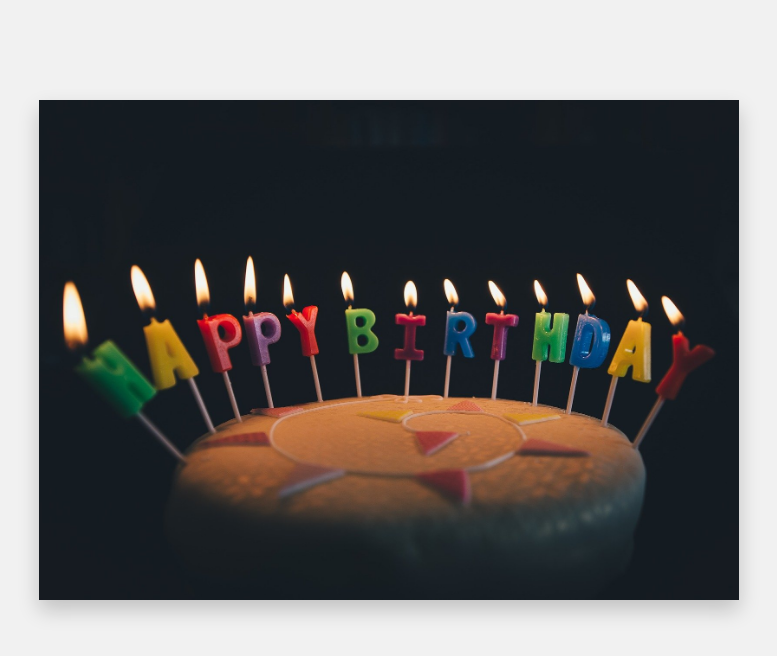
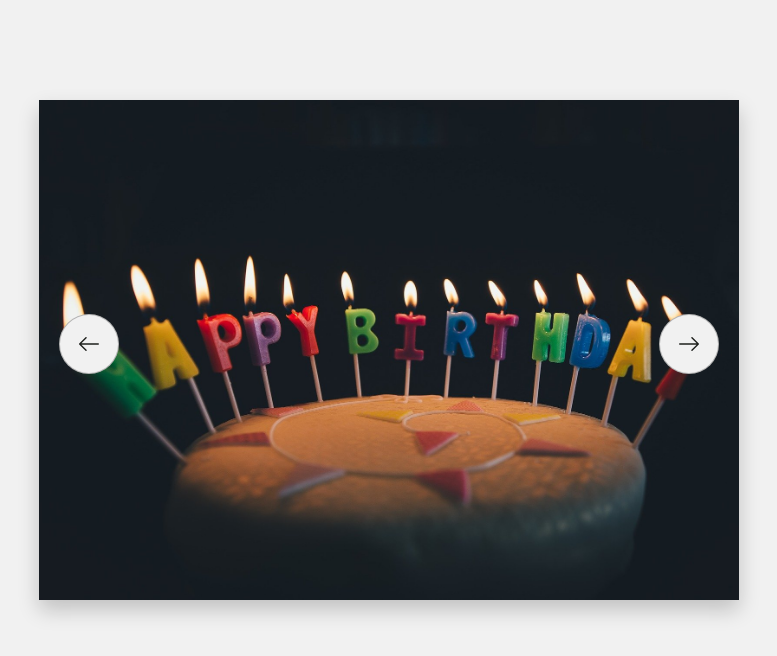
Before and after one commit to Ibiral/reactLearning-slider, a React (Create React App) app: page / in a window 1280 px wide. Shown: the top 656 px of the page, without its empty margins (251-1028 px from the left). Built offline with nearby package versions, Linux system fonts and the light colour scheme.

Commit message:
dev: Mise en place de la logique des boutons next et previous

```diff
--- a/src/Components/Slider/Slider.js
+++ b/src/Components/Slider/Slider.js
@@ -1,6 +1,7 @@
 import React, {useState} from 'react'
 import './Slider.css'
 import dataSlider from './dataSlider'
+import SliderBtn from './SliderBtn'
 
 export default function Slider() {
 
@@ -8,6 +9,14 @@ export default function Slider() {
         index: 1,
         inProgress: false
     })
+
+    const nextSlide = () => {
+        console.log("next");
+    }
+
+    const prevSlide = () => {
+        console.log("previous");
+    }
 
     return (
         <div className="container-slider">
@@ -23,6 +32,8 @@ export default function Slider() {
                     </div>
                 )
             })}
+            <SliderBtn moveSlide={nextSlide} direction={'next'}/>
+            <SliderBtn moveSlide={prevSlide} direction={'prev'}/>
         </div>
     )
 }
```
